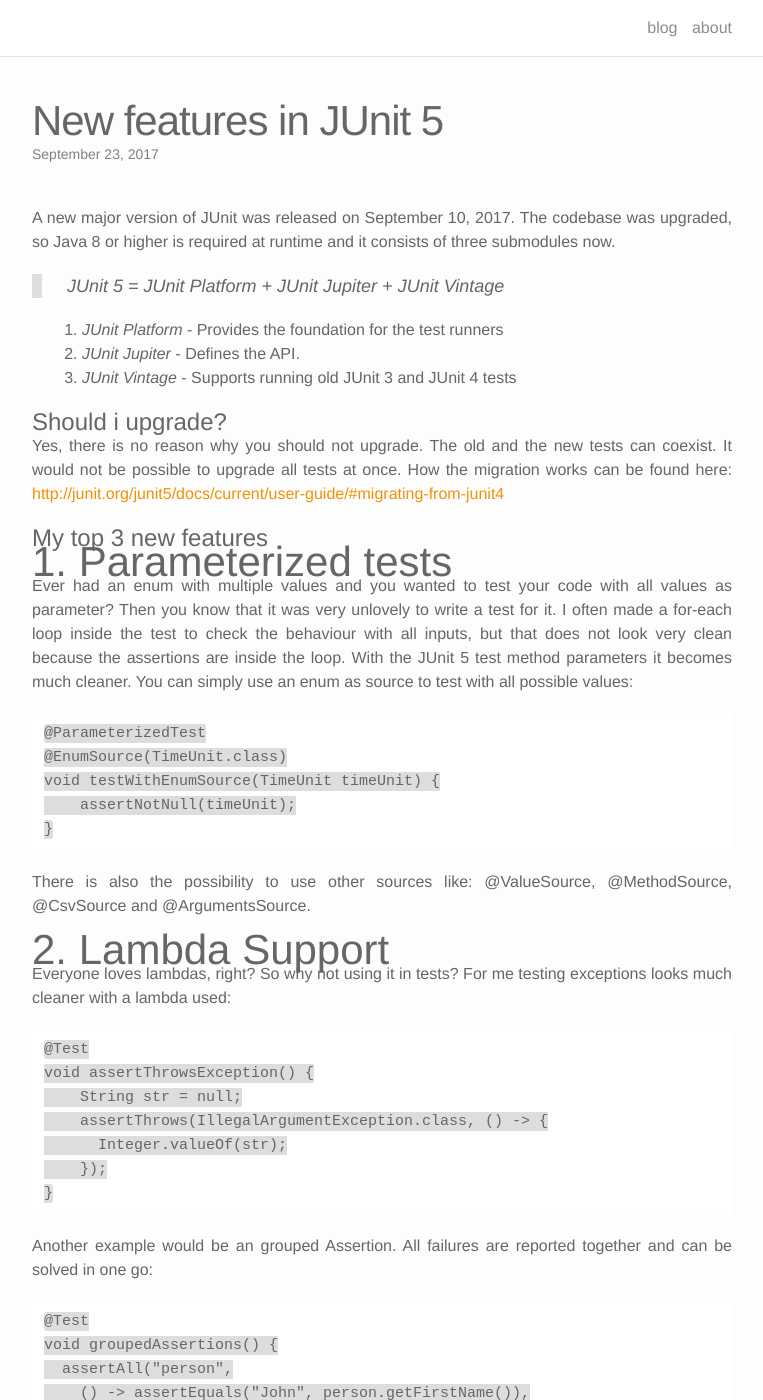
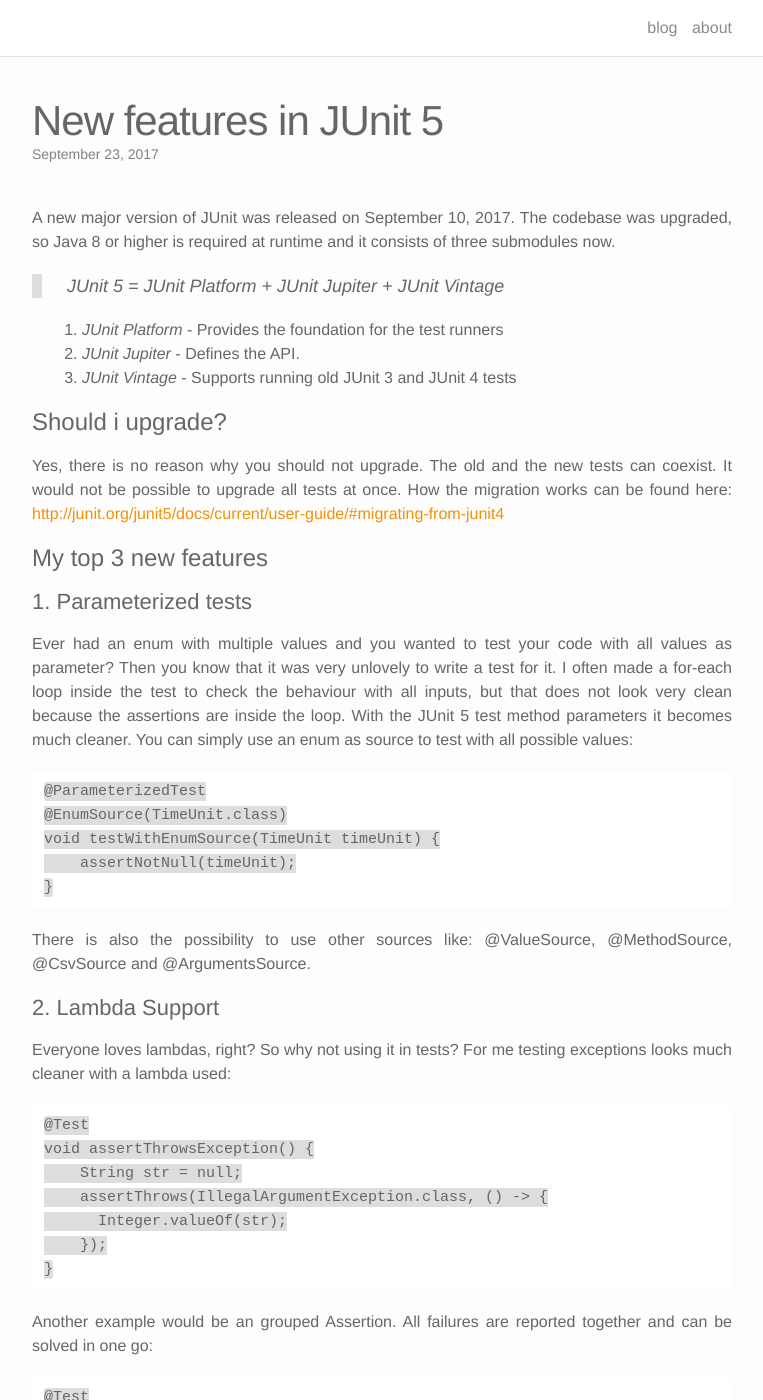
Before and after one commit to danielprinz/danielprinz.github.io, a Jekyll site: the page built from _posts/2017-09-23-new-features-in-junit-5.md, in a window 1280 px wide and 1400 px high. Shown: the whole window, without its empty margins (258-1021 px from the left). Built offline with Jekyll 4.4.1, drawn with Linux system fonts in a browser that asks for light colours; our own code applies the rules of GitHub Pages for plain Markdown files.

Commit message:
updated margin and font-size of headings

```diff
--- a/_sass/_base.scss
+++ b/_sass/_base.scss
@@ -2,12 +2,6 @@
  * Reset some basic elements
  */
 body,
-h1,
-h2,
-h3,
-h4,
-h5,
-h6,
 p,
 blockquote,
 pre,
@@ -18,6 +12,15 @@ ol,
 ul,
 figure {
   margin: 0;
+  padding: 0;
+}
+
+h1,
+h2,
+h3,
+h4,
+h5,
+h6 {
   padding: 0;
 }
 
@@ -172,7 +175,7 @@ code {
 
 pre {
   padding: 8px 12px;
-  overflow-x: scroll;
+  overflow-x: auto;
 
   > code {
     border: 0;
--- a/_sass/_layout.scss
+++ b/_sass/_layout.scss
@@ -115,6 +115,9 @@
   > li {
     margin-bottom: $vertical-spacing-unit;
   }
+  h2 {
+    margin: 0;
+  }
 }
 .contacticon {
   font-size: 60px;
@@ -135,26 +138,28 @@
   font-size: 42px;
   letter-spacing: -1px;
   line-height: 1;
+  margin: 0;
   @include media-query($on-laptop) {
     font-size: 36px;
   }
 }
 .post-content {
   text-align: justify;
+  margin-bottom: 15px;
   h2 {
-    font-size: 42px;
+    font-size: 22px;
     @include media-query($on-laptop) {
       font-size: 28px;
     }
   }
   h3 {
-    font-size: 30px;
+    font-size: 20px;
     @include media-query($on-laptop) {
       font-size: 22px;
     }
   }
   h4 {
-    font-size: 20px;
+    font-size: 18px;
     @include media-query($on-laptop) {
       font-size: 18px;
     }
```
